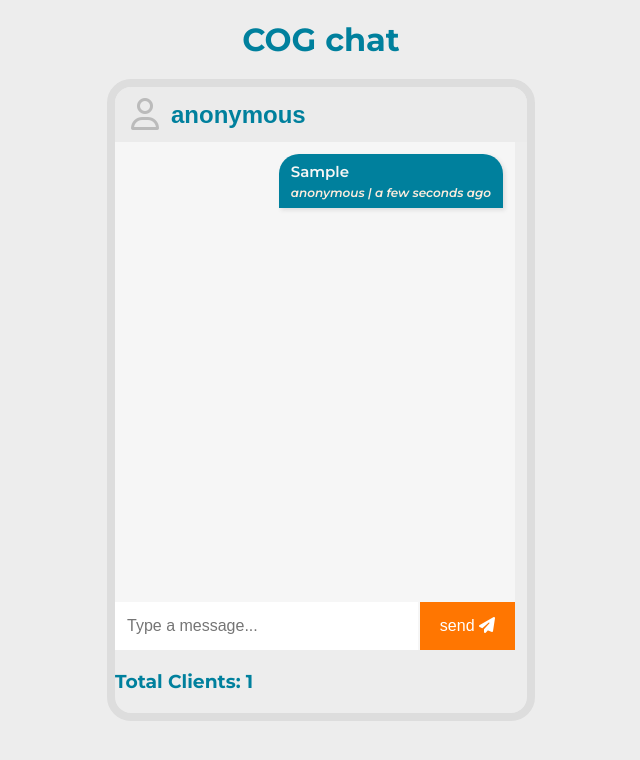
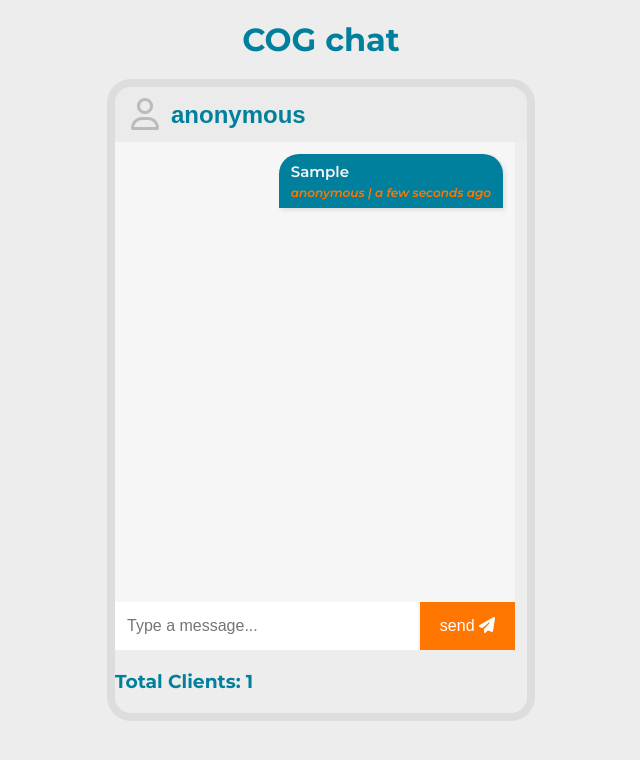
Before and after one commit to Nabin-09/CogChat, a website: page public/index.html in a window 1280 px wide. Both pictures are taken after typing "Sample" into the empty fields and a click on the button "send". Shown: the whole page, without its empty margins (319-959 px from the left). Drawn offline with nearby package versions, Linux system fonts and the light colour scheme; no server answers.

Commit message:
Updated assets location

```diff
--- a/public/index.html
+++ b/public/index.html
@@ -3,6 +3,7 @@
 <head>
   <meta charset="UTF-8" />
   <meta name="viewport" content="width=device-width, initial-scale=1.0" />
+  <link rel="icon" href="./assets/COgchat.jpg">
   <title>COG chat</title>
 
   <!-- Font Awesome Icons -->
--- a/public/style.css
+++ b/public/style.css
@@ -92,7 +92,7 @@ body {
    font-style: italic;
    font-size: 12px;
    margin-top: 4px;
-   color: #fcecdd;
+   color: #FF7601;
 }
 
 .feedback {
```
Also changed, not shown: public/assets/COGchatPreview.png (renamed from assets/COGchatPreview.png), public/assets/COgchat.ico (added), public/assets/COgchat.jpg (added).
